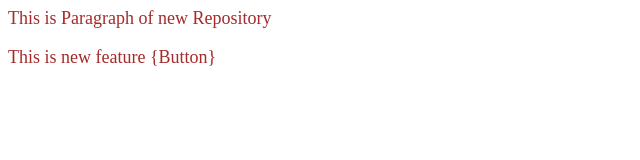
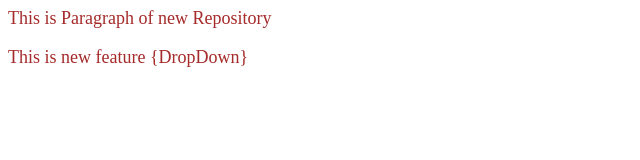
Before and after one commit to Omkar73939/localrepo, a plain HTML site: page index.html in a window 1280 px wide. Shown: the full height of the page, 0-640 px from the left. Drawn offline with Linux system fonts and the light colour scheme.

Commit message:
dropdown

```diff
--- a/index.html
+++ b/index.html
@@ -1,4 +1,4 @@
 
 <link rel="stylesheet" href="style.css">
 <p> This is Paragraph of new Repository</p>
-<p> This is new feature {Button}</p>
+<p> This is new feature {DropDown}</p>
```
